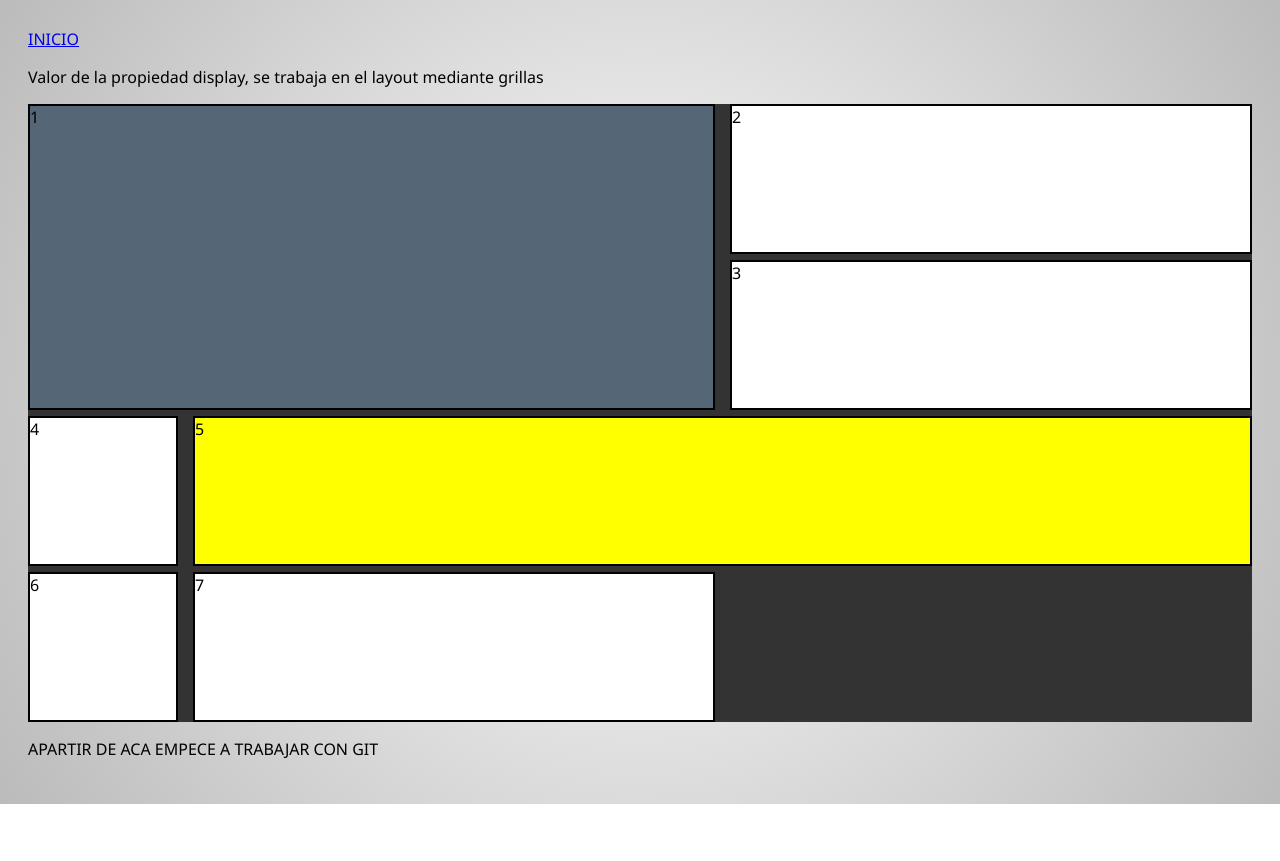
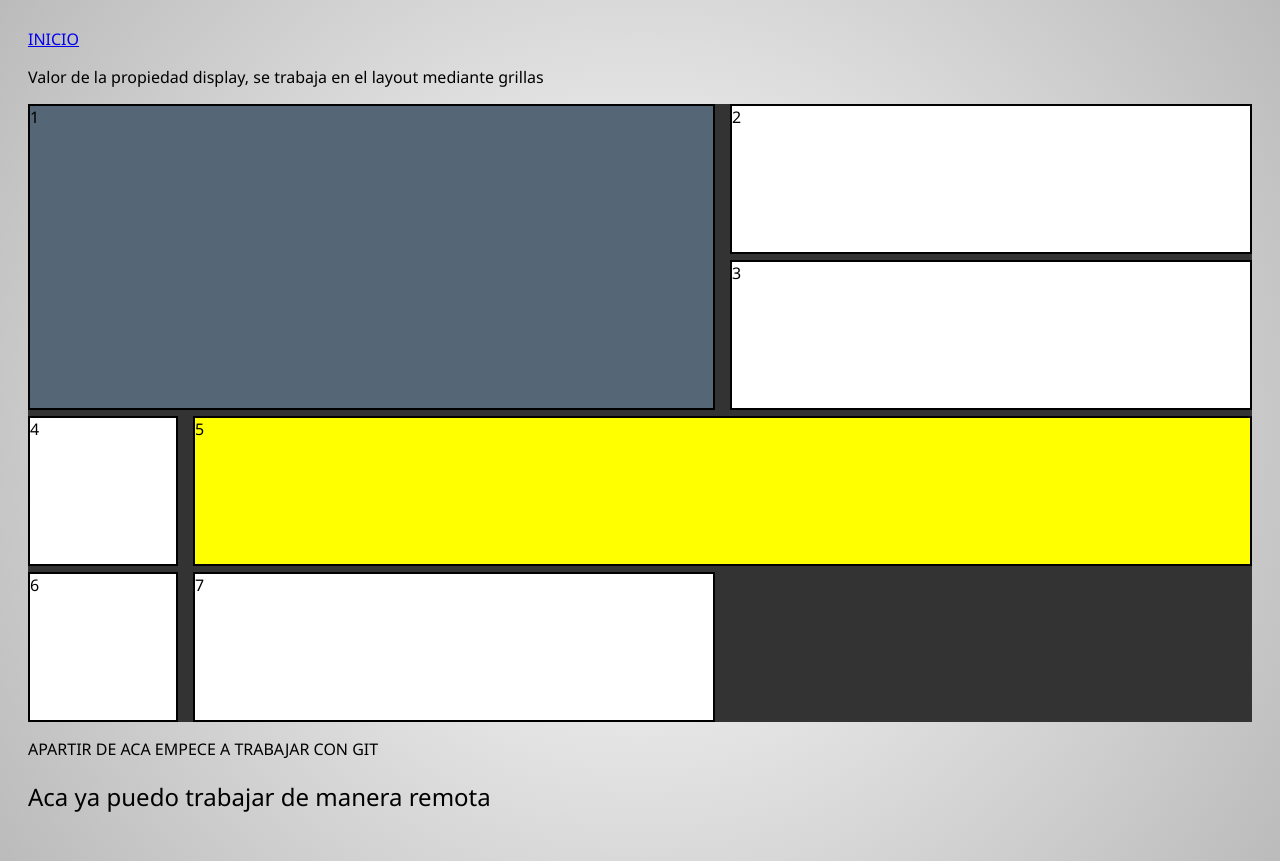
Before and after one commit to edupimora/testgit, a plain HTML site: page P_css/grid.html in a window 1280 px wide. Before the commit the page ends 804 px from the top, so only its background shows below. Drawn offline with Linux system fonts and the light colour scheme.

Commit message:
cambio remoto

```diff
--- a/P_css/grid.html
+++ b/P_css/grid.html
@@ -30,6 +30,7 @@
     </div>
 
     <p>APARTIR DE ACA EMPECE A TRABAJAR CON GIT</p>
+    <h2>Aca ya puedo trabajar de manera remota</h2>
 
 
 
```
